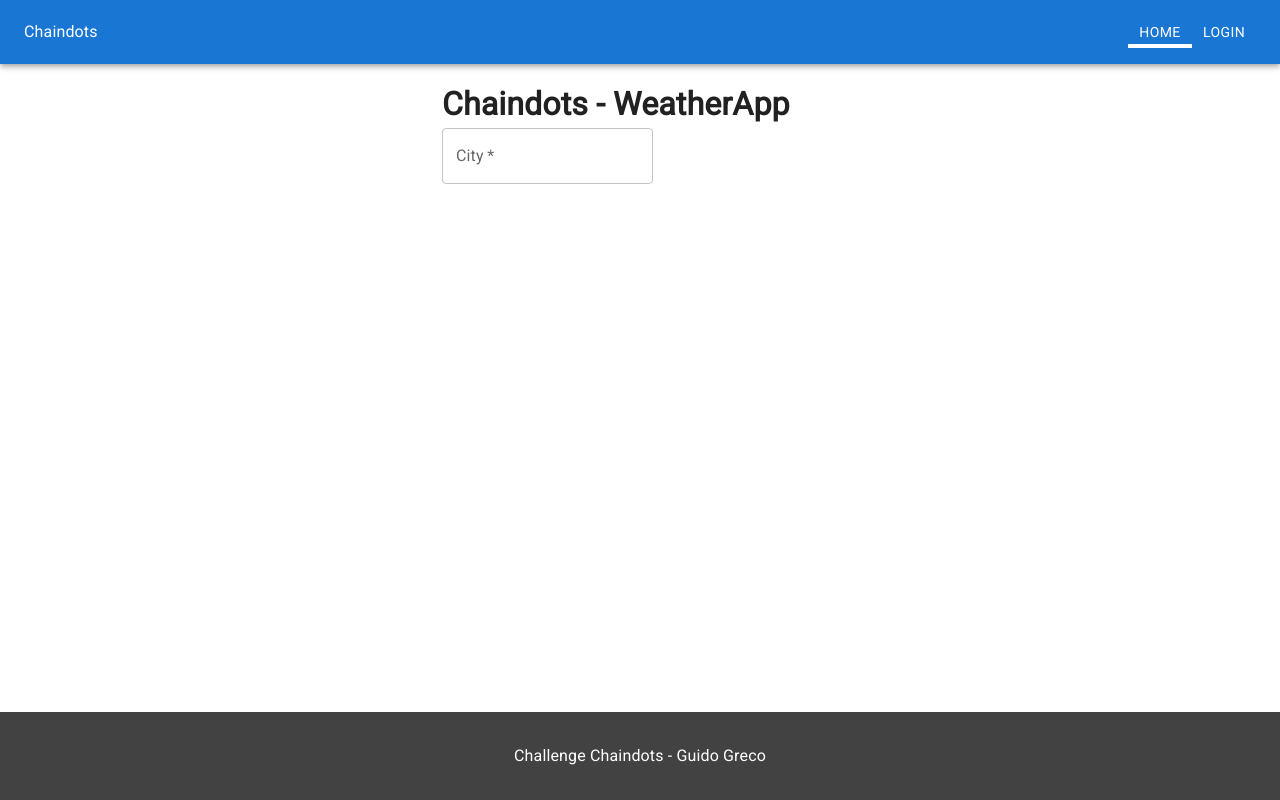
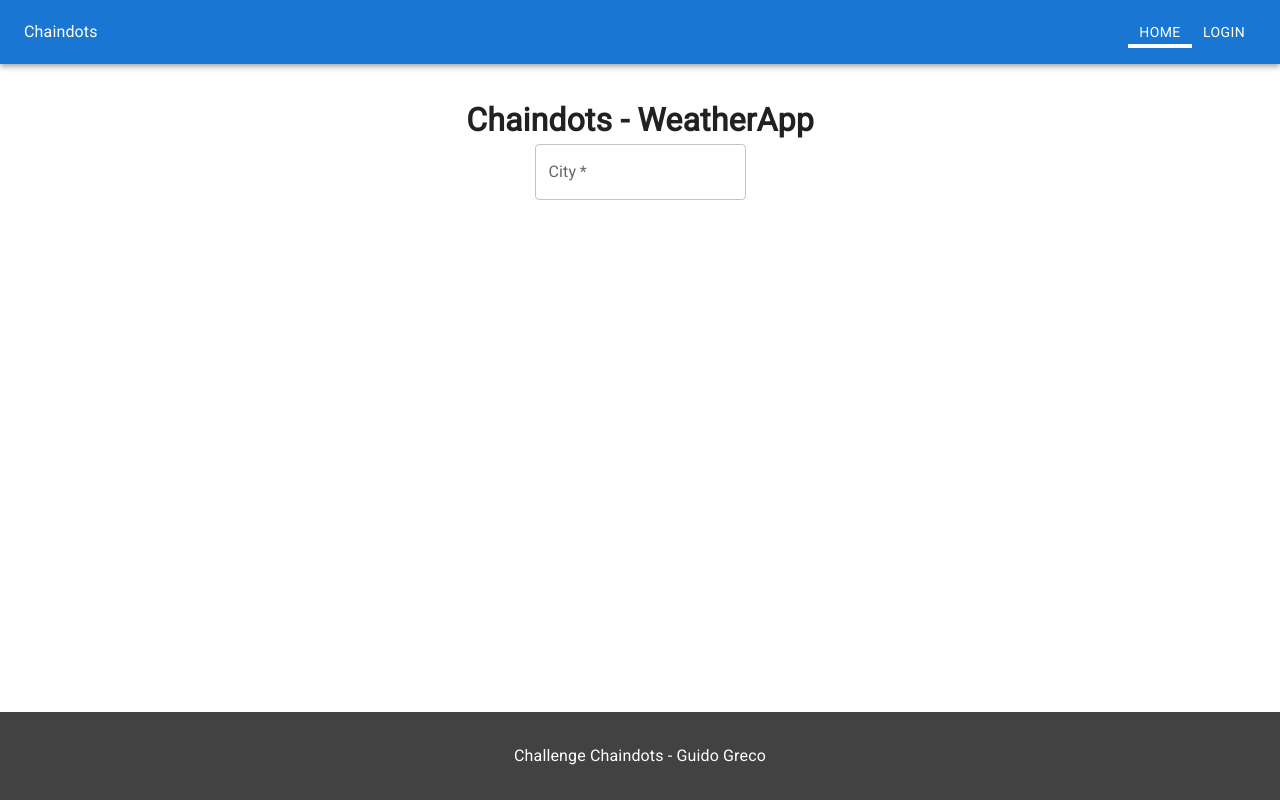
Before and after one commit to malks14/chaindots-challenge, a React (Vite) app: page / in a window 1280 px wide. Built offline with nearby package versions, Linux system fonts and the light colour scheme.

Commit message:
view fix

```diff
--- a/src/pages/Home/HomePage.jsx
+++ b/src/pages/Home/HomePage.jsx
@@ -41,7 +41,7 @@ const HomePage = () => {
   }, [userInput])
 
   return (
-    <Container maxWidth="xs" sx={{ mt: 2 }}>
+    <Container maxWidth="xs" sx={{ mt: 2, padding: '1rem', display: 'grid', placeItems: 'center' }}>
       <h1>Chaindots - WeatherApp</h1>
       <SearchBar setUserInput={setUserInput}/>
       {isLoading ? <CircularProgress /> : cities.map((city) => (
```
